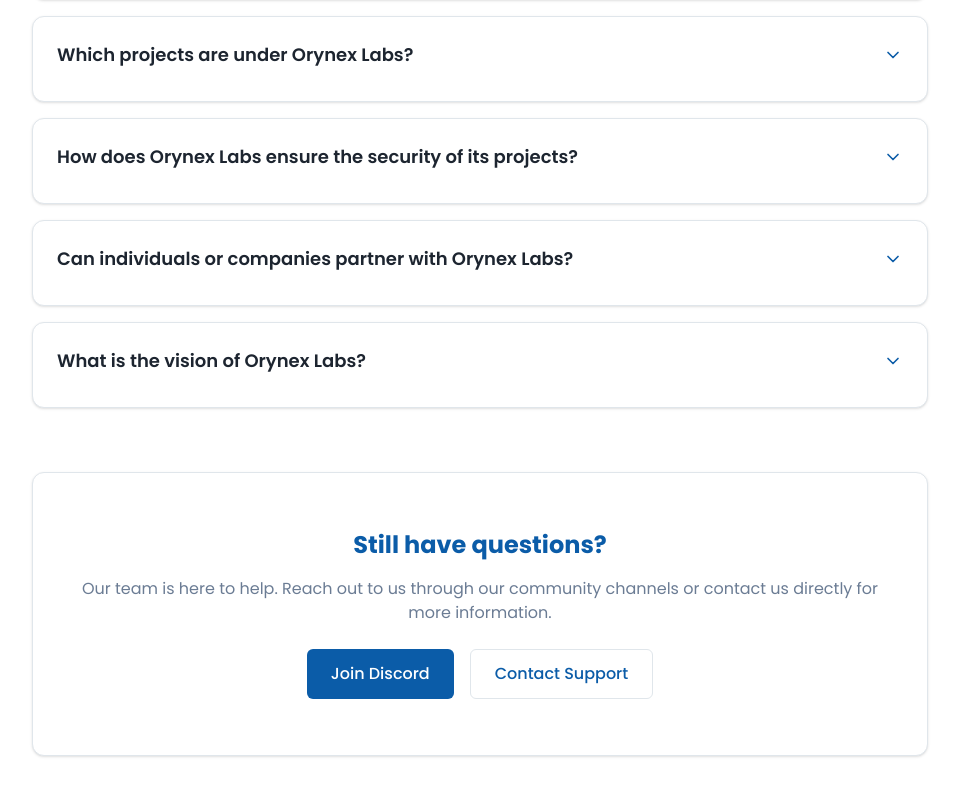
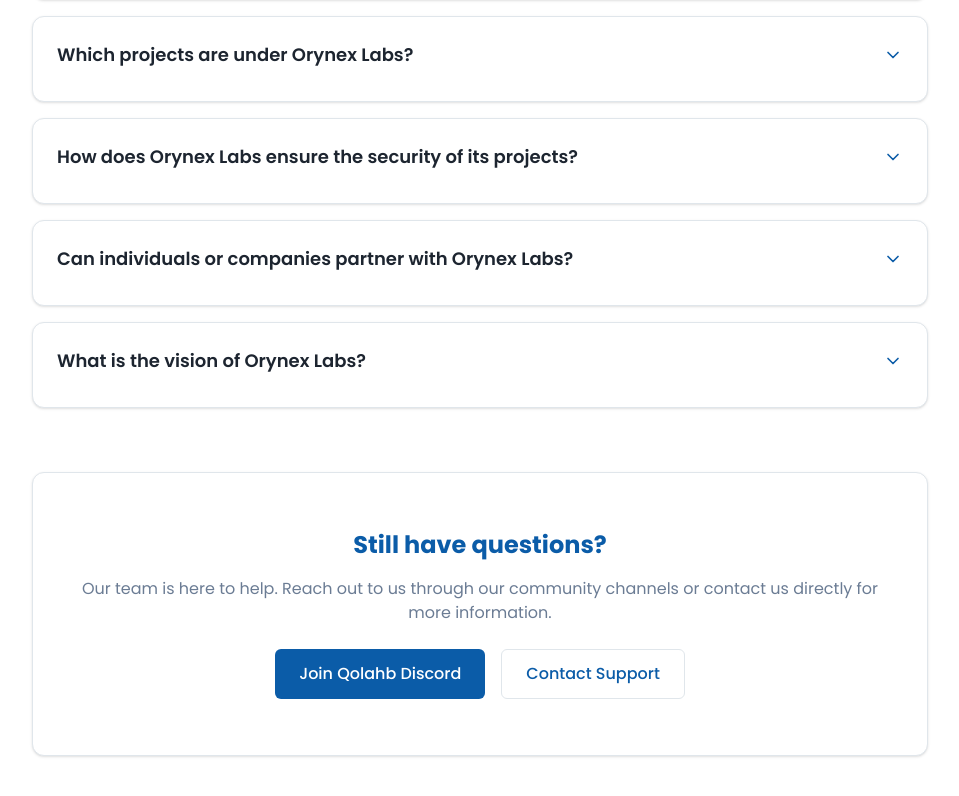
Before and after one commit to orynexlabs/OrynexLabs, a Next.js app: page / in a window 1280 px wide. Shown: the part 5329-6125 px from the top of the page, without its empty margins (160-1119 px from the left). Built offline with nearby package versions, Linux system fonts and the light colour scheme.

Commit message:
updated the team section

```diff
--- a/app/components/Faq.tsx
+++ b/app/components/Faq.tsx
@@ -107,7 +107,7 @@
                   href="#"
                   className="inline-flex items-center justify-center px-6 py-3 bg-primary text-primary-foreground rounded-md hover:bg-primary-hover transition-colors font-medium"
                 >
-                  Join Discord
+                  Join Qolahb Discord
                 </a>
                 <a
                   href="#contact"
--- a/app/components/Team.tsx
+++ b/app/components/Team.tsx
@@ -188,7 +188,7 @@
       name: "Ogbaki Paul",
       role: "Social Media Manager",
       img: "/img/paulo.jpeg",
-      linkedin: ""
+      linkedin: "https://www.linkedin.com/in/ogbaki-paul-11641b369"
     },
   ];
 
```
